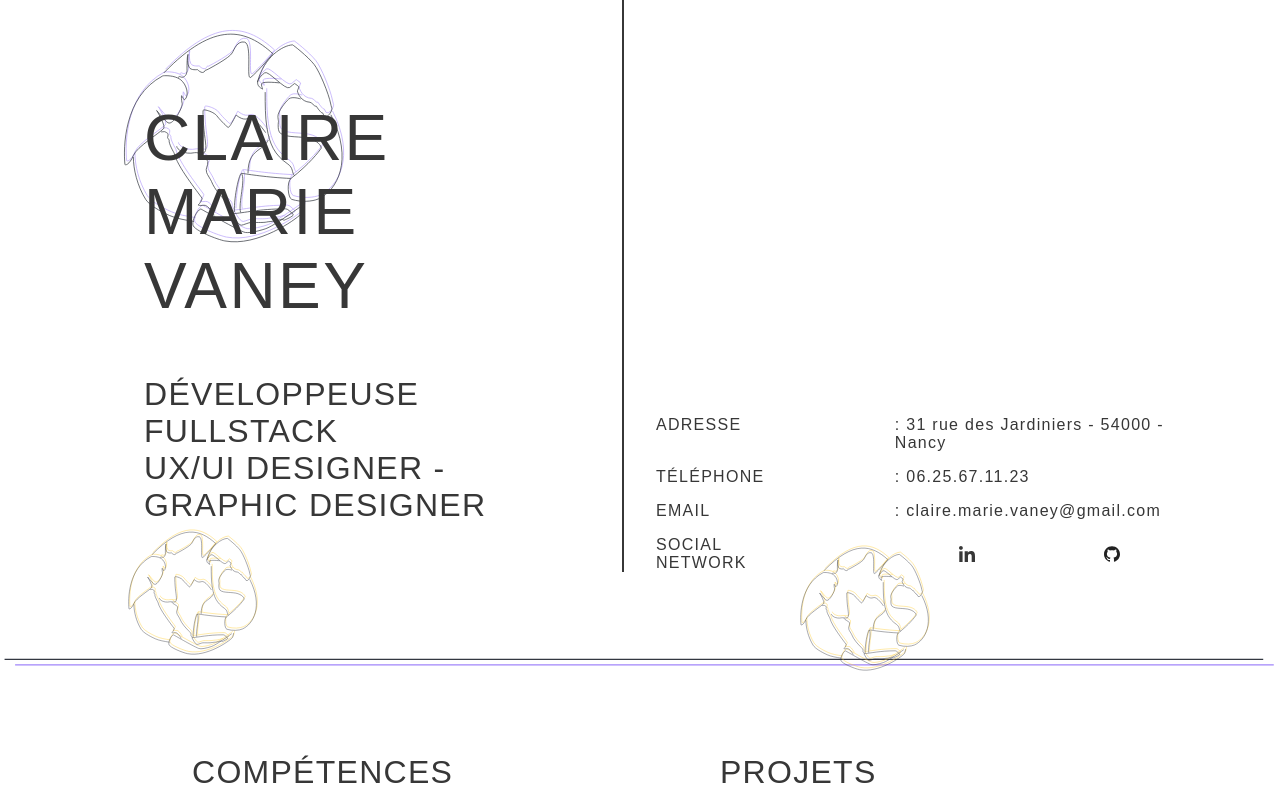
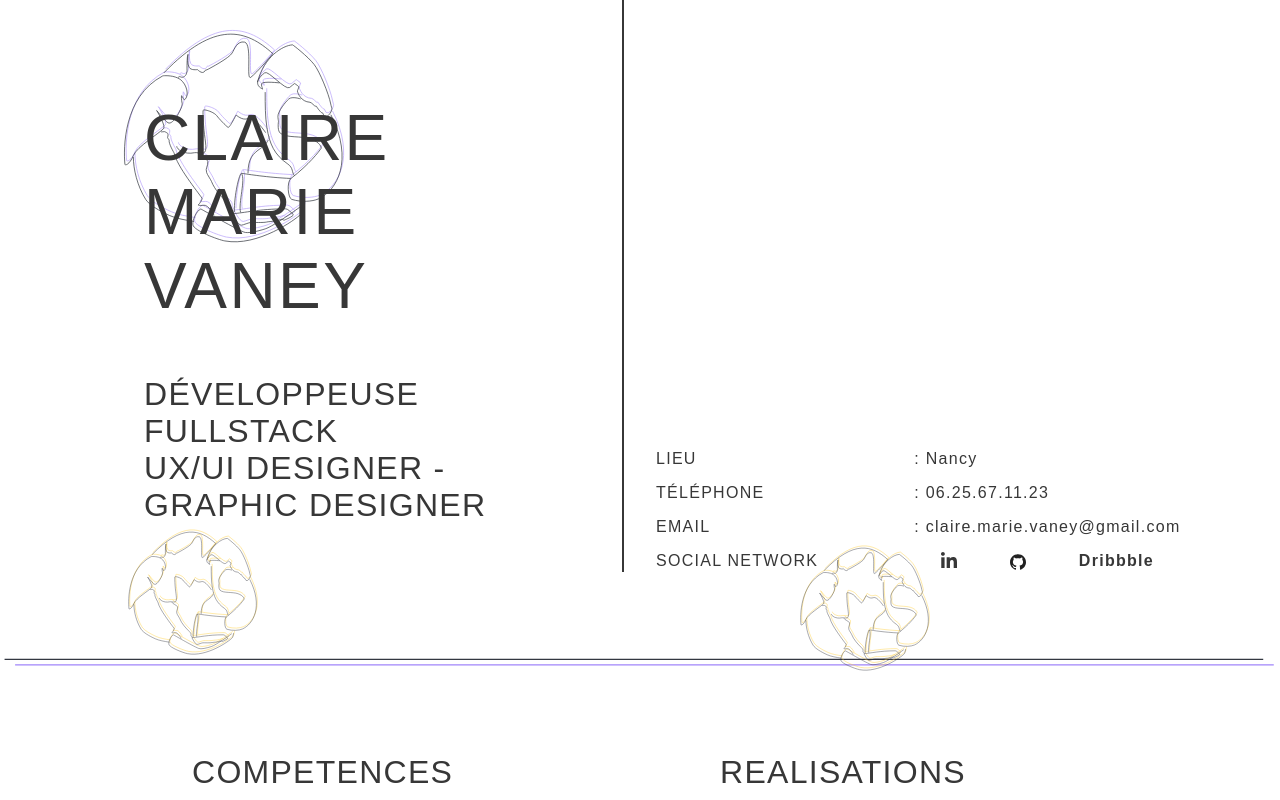
Before and after one commit to ClaireMarieV/CV, a Next.js app: page / in a window 1280 px wide. Built offline with nearby package versions, Linux system fonts and the light colour scheme; a web font is replaced by a local one.

Commit message:
Updated CV

```diff
--- a/components/Experiences.js
+++ b/components/Experiences.js
@@ -5,7 +5,7 @@ const Experiences = () => (
     </div>
     <div className="experiences">
       <section>
-        <h2>éxpériences</h2>
+        <h2>experiences</h2>
       </section>
       <ul>
         <li>
--- a/components/Formations.js
+++ b/components/Formations.js
@@ -1,15 +1,14 @@
+import React from "react";
+import Link from "next/link";
+
 const Experiences = () => (
-  <>
-    <div className="img">
-      <img src="/svg/pivoineYellow.svg" />
-    </div>
   <div>
     <div className="training">
       <h2>Formations</h2>
       <ul>
         <li>
           <span>Octobre 2018 - Juillet 2019</span>
-            <span>Certificat de Programmeur de site web </span>
+          <span>Titre professionnel Developpeur web </span>
         </li>
         <li>
           <span>Sept 2012 - Jui 2013</span>
@@ -21,8 +20,6 @@ const Experiences = () => (
         </li>
       </ul>
     </div>
-    </div>
-
     <style jsx>{`
       .training ul {
         gap: 2rem;
@@ -32,17 +29,11 @@ const Experiences = () => (
         text-transform: uppercase;
       }
 
-      .img {
-        position: absolute;
-        left: 7rem;
-        bottom: -69rem;
-        z-index: 0;
-      }
-      .img img {
-        max-width: 11rem;
+      img {
+        width: 2rem;
       }
     `}</style>
-  </>
+  </div>
 );
 
 export default Experiences;
--- a/components/Header.js
+++ b/components/Header.js
@@ -15,16 +15,25 @@ const Header = () => (
         </div>
       </div>
       <div className="info">
-        <span>adresse</span>
-        <span>: 31 rue des Jardiniers - 54000 - Nancy</span>
+        <span>lieu</span>
+        <span>: Nancy</span>
         <span>téléphone</span>
         <span>: 06.25.67.11.23</span>
         <span>email</span>
         <span>: claire.marie.vaney@gmail.com</span>
         <span>social network</span>
         <section className="contact">
-          <img src="/svg/linkedin.svg" />
+          <Link href="https://www.linkedin.com/in/claire-marie-vaney-383978104/">
+            <a>
+              <img src="/svg/linkedin.svg" />
+            </a>
+          </Link>
           <img src="/svg/github.svg" />
+          <Link href="https://dribbble.com/ClaireMarie">
+            <a>
+              <span>Dribbble</span>
+            </a>
+          </Link>
         </section>
       </div>
     </nav>
@@ -85,6 +94,9 @@ const Header = () => (
         display: flex;
         justify-content: space-around;
       }
+      .contact span{
+        font-weight:600
+      }
       #border img {
         max-width: 100%;
         width: 100vw;
--- a/components/Projects.js
+++ b/components/Projects.js
@@ -4,7 +4,7 @@ const Projects = () => (
       <img src="/svg/pivoineYellow.svg" />
     </div>
     <div className="projects">
-      <h2>Projets</h2>
+      <h2>Realisations</h2>
       <ul className="card projects">
         <li>
           <ul>
@@ -19,10 +19,6 @@ const Projects = () => (
             <li>
               <h4>Portfolio -</h4>
               <span>NextJS/ReactJS : clairemarievaney.com</span>
-            </li>
-            <li>
-              <h4>Blog -</h4>
-              <span>NextJS/ReactJS : ilétaitunefois.fr</span>
             </li>
             <li>
               <h4>location de véhicules E.Leclerc -</h4>
--- a/components/Resume.js
+++ b/components/Resume.js
@@ -4,7 +4,7 @@ const Resume = () => (
       <img src="/svg/pivoineYellow.svg" />
     </div>
     <div className="resume">
-      <h2>résumé</h2>
+      <h2>resume</h2>
       <p>
         Je m'appelle Claire et je suis aujourd'hui freelance developpeuse
         Fullstack - UX/UI Designer.
@@ -14,12 +14,9 @@ const Resume = () => (
         qui va de l'ideation au prototypage.
       </p>
       <p>
-        Si l’ UX/UI design est du domaine de la psychologie tandis que
-        l’ergonomie et le développement sont plutôt de l'ordre du technique,
-        j’ai rapidement appris que l’un n’allait pas sans l’autre. Pour moi,
-        l’UX/UI design accompagne le développement web en se basant sur la
-        connaissance des comportements, émotions et attentes de l’utilisateur
-        afin de rendre accessible, agréable et interactif un produit ou service.
+      Si l’ UX/UI design est du domaine de la psychologie tandis que l’ergonomie et le développement sont plutôt de l'ordre du technique, j’ai rapidement appris que l’un n’allait pas sans l’autre.  Pour moi, Le développement front accompagne le design autant que le développement back en se posant au centre et se  basant sur la connaissance des comportements, émotions et attentes de l’utilisateur afin de rendre accessible, agréable et interactif un produit ou service.
+Ce domaine regroupe donc logique, analyse et créativité.
+
       </p>
     </div>
 
--- a/components/Skills.js
+++ b/components/Skills.js
@@ -5,7 +5,7 @@ const Skills = () => (
     </div>
     <div className="competences">
       <section>
-        <h2>Compétences</h2>
+        <h2>Competences</h2>
       </section>
       <ul className="card">
         <li>
```
Lines whose indentation alone changed are shown as unchanged.
